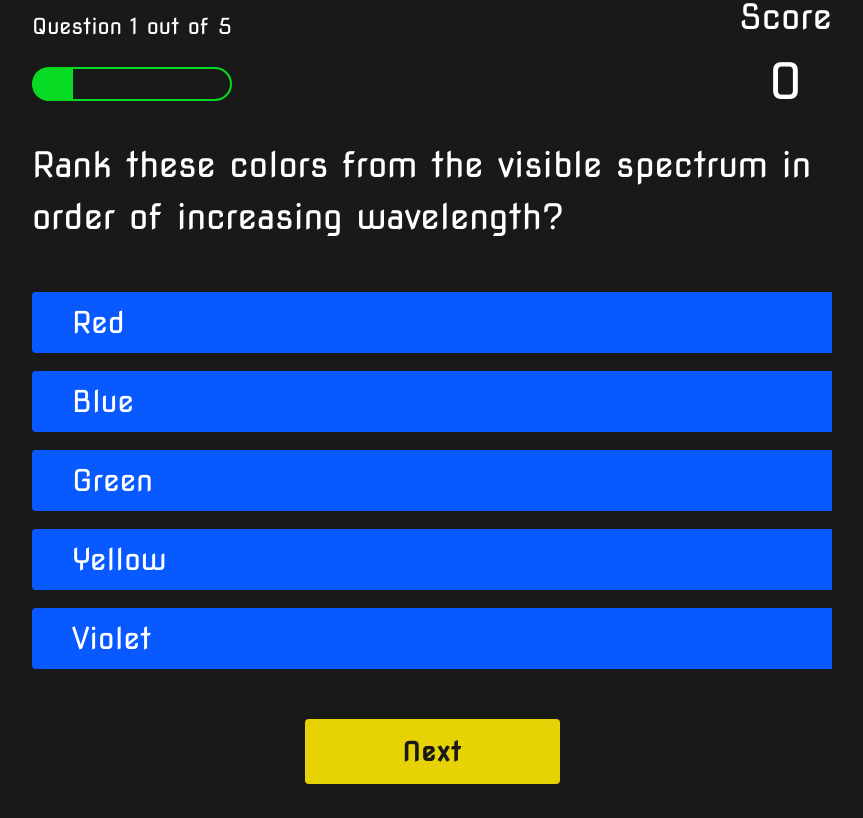
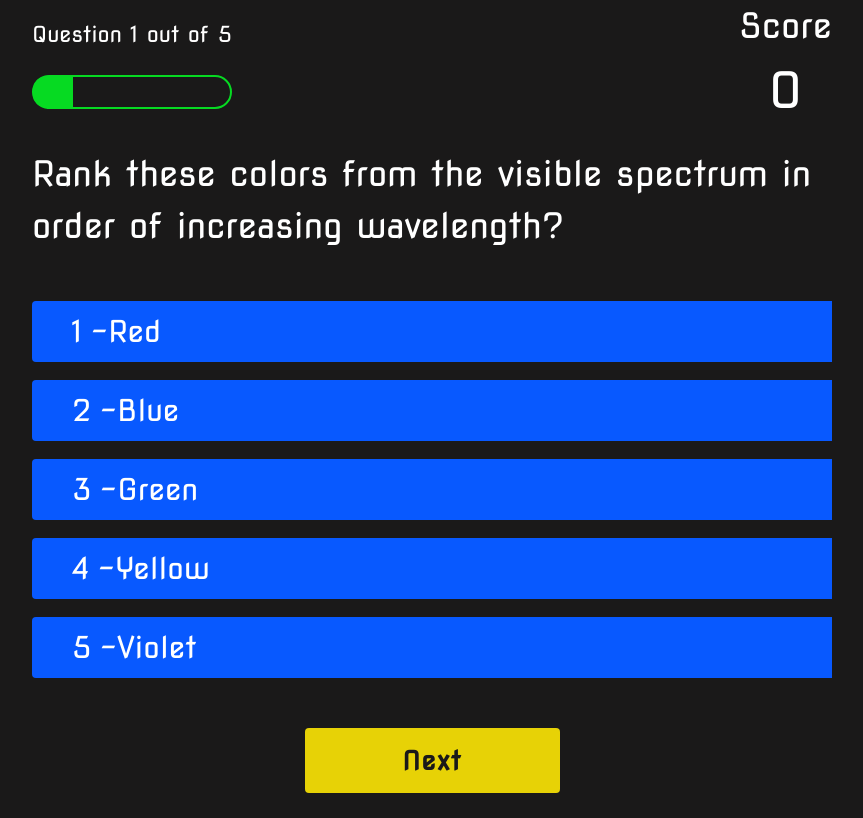
Before and after one commit to YahiaJouini/Rank-it, a React (Vite) app: page /play in a window 1280 px wide. Shown: the whole page, without its empty margins (208-1071 px from the left). Built offline with nearby package versions, Linux system fonts and the light colour scheme.

Commit message:
adding drag and drop

```diff
--- a/package.json
+++ b/package.json
@@ -11,11 +11,13 @@
   },
   "dependencies": {
     "react": "^18.2.0",
+    "react-beautiful-dnd": "^13.1.1",
     "react-dom": "^18.2.0",
     "react-router-dom": "^6.19.0"
   },
   "devDependencies": {
     "@types/react": "^18.2.15",
+    "@types/react-beautiful-dnd": "^13.1.7",
     "@types/react-dom": "^18.2.7",
     "@typescript-eslint/eslint-plugin": "^6.0.0",
     "@typescript-eslint/parser": "^6.0.0",
--- a/src/components/Options.tsx
+++ b/src/components/Options.tsx
@@ -1,21 +1,24 @@
+import { DragDropContext, Droppable, Draggable } from "react-beautiful-dnd"
 type optionType = {
-    options : {
-        option: string;
-    rank: number;
+    options: {
+        option: string
+        rank: number
+        id: number
     }[]
-    clicked:boolean
+    clicked: boolean
+    HandleDrag:any
 }
-export default function Options({options,clicked}:optionType) {
-    if(clicked) {
+export default function Options({ options, clicked, HandleDrag }: optionType) {
+    if (clicked) {
         return (
-            options.map((option,idx) => {
-                const styles= {
-                    backgroundColor : idx+1===option.rank ? "#06da22" : '#dd1011'
+            options.map((option, idx) => {
+                const styles = {
+                    backgroundColor: idx + 1 === option.rank ? "#06da22" : '#dd1011',
+                    cursor: "not-allowed"
                 }
                 return (
-                    <div style={styles} key={idx}  className="w-ful mb-[18px] flex items-center p-2 pl-10
-                    rounded-l hover:scale-[1.02] cursor-pointer transition-all">
-
+                    <div style={styles} key={idx} className="w-ful mb-[18px] flex items-center p-2 pl-10
+                    rounded-l">
                         <h1 className="text-white text-[30px]">{option.option}</h1>
 
                     </div>
@@ -24,14 +27,32 @@ export default function Options({options,clicked}:optionType) {
         )
     }
     return (
-        options.map((option,idx) => {
-            return (
-                <div key={idx}  className="w-ful mb-[18px] bg-main flex items-center p-2 pl-10
-                rounded-l hover:scale-[1.02] cursor-pointer transition-all">
-                    <h1 className="text-white text-[30px]">{option.option}</h1>
-                </div>
-            )
-        })
+        <DragDropContext onDragEnd={HandleDrag}>
+            <Droppable droppableId="ROOT" type="group">
+                {(provided) => (
+                    <div {...provided.droppableProps} ref={provided.innerRef}>
+                        {options.map((option, idx) => (
+                            <Draggable draggableId={String(option.id)} key={idx} index={idx}>
+                                {
+                                    (provided) => (
+
+                                        <div {...provided.dragHandleProps} {...provided.draggableProps} ref={provided.innerRef}
+                                            className="w-ful mb-[18px] bg-main flex items-center p-2 pl-10
+                                    rounded-l hover:scale-[1.02] cursor-pointer transition-all">
+
+                                            <h1 className="text-white text-[30px]"><span className="mr-2">{idx + 1}</span>-{option.option}</h1>
+
+                                        </div>
+                                    )
+                                }
+                            </Draggable>
+
+                        )
+                        )}
+                    </div>
+                )}
+            </Droppable>
+        </DragDropContext>
     )
 
 }
--- a/src/components/Play.tsx
+++ b/src/components/Play.tsx
@@ -5,17 +5,9 @@ import Options from "./Options"
 import EndPage from "../components/EndPage"
 
 
+
 import { useState, useRef } from "react"
 
-
-type currentType = {
-  question: string;
-  id: number;
-  options: {
-    option: string;
-    rank: number;
-  }[];
-}
 
 
 export default function Play() {
@@ -24,11 +16,10 @@ export default function Play() {
   const [index, setIndex] = useState(0)
   const [clicked,setClicked] = useState(false)
   const [end,setEnd] = useState(false)
-
+  const [data,setData] = useState(Quizdata[index])
 
 
   const correct = useRef(0)
-  const current: currentType = Quizdata[index]
 
   function correctOrder(arr : any) {
     for (let i=0 ; i<arr.length ; i++) {
@@ -42,8 +33,8 @@ export default function Play() {
   function HandleClick() {
     setClicked(true)
     setTimeout(() => {
-      if(correctOrder(current.options)) {
-        correct.current=correct.current+1
+      if(correctOrder(data.options)) {
+        correct.current+=1
       }
 
       if(index<Quizdata.length-1) {
@@ -60,12 +51,31 @@ export default function Play() {
     setEnd(false)
     setClicked(false)
   }
+
+  function HandleDrag(results:any) {
+    const {source , destination} = results
+    const sourceIndex=source.index
+    const destinationIndex=destination.index
+    if(source.index===destination.index) {return;}
+    const reOrder=[...data.options];
+    const [removed]=reOrder.splice(sourceIndex,1)
+    console.log(removed)
+    console.log(reOrder)
+
+
+
+
+  }
+
+
+
   if(!end) {
     return (
-      <div className="w-[800px]">
+
+      <div className="w-[800px] h-[800px]">
         <PlayInfo index={index + 1} length={Quizdata.length} score={correct.current * 100} />
-        <Question question={current.question} />
-        <Options clicked={clicked} options={current.options} />
+        <Question question={data.question} />
+        <Options HandleDrag={HandleDrag} clicked={clicked} options={data.options} />
         <div className="flex justify-center mt-[50px]">
           <button disabled={clicked } onClick={HandleClick} className="btn rounded bg-second">Next</button>
         </div>
--- a/src/components/Question.tsx
+++ b/src/components/Question.tsx
@@ -1,5 +1,5 @@
 export default function Question({question} : {question:string}) {
   return (
-    <h1 className="txt mb-12">{question}</h1>
+    <h1 className="flex items-center h-[105px] txt mb-12">{question}</h1>
   )
 }
--- a/src/data/Quizdata.tsx
+++ b/src/data/Quizdata.tsx
@@ -1,67 +1,68 @@
 
 type QuizdataType = {
-    question:string
-    id:number
-    options:{
-        option:string
-        rank:number
+  question: string
+  id: number
+  options: {
+    option: string
+    rank: number
+    id: number
   }[]
 }[]
 
-export const Quizdata:QuizdataType= [
+export const Quizdata: QuizdataType = [
   {
-      id : 1,
+    id: 1,
     question: "Rank these colors from the visible spectrum in order of increasing wavelength?",
     options: [
-        { option: "Red", "rank": 2 },
-        { option: "Blue", "rank": 5 },
-        { option: "Green", "rank": 3 },
-        { option: "Yellow", "rank": 4 },
-        { option: "Violet", "rank": 1 }
+      { option: "Red", "rank": 2, id: 1 },
+      { option: "Blue", "rank": 5, id: 2 },
+      { option: "Green", "rank": 3, id: 3 },
+      { option: "Yellow", "rank": 4, id: 4 },
+      { option: "Violet", "rank": 1, id: 5 }
     ]
   },
   {
-      id:2,
+    id: 2,
     question: "Rank these fruits by their water content, from highest to lowest?",
     options: [
-        { option: "Watermelon", "rank": 1 },
-        { option: "Apple", "rank": 3 },
-        { option: "Grape", "rank": 5 },
-        { option: "Banana", "rank": 2 },
-        { option: "Orange", "rank": 4 }
+      { option: "Watermelon", "rank": 1, id: 1 },
+      { option: "Apple", "rank": 3, id: 2 },
+      { option: "Grape", "rank": 5, id: 3 },
+      { option: "Banana", "rank": 2, id: 4 },
+      { option: "Orange", "rank": 4, id: 5 }
     ]
   },
   {
-      id:3,
+    id: 3,
     question: "Rank these numbers in ascending order?",
     options: [
-        { option: "25", "rank": 4 },
-        { option: "10", "rank": 2 },
-        { option: "50", "rank": 5 },
-        { option: "5", "rank": 1 },
-        { option: "30", "rank": 3 }
+      { option: "25", "rank": 4, id: 1 },
+      { option: "10", "rank": 2, id: 2 },
+      { option: "50", "rank": 5, id: 3 },
+      { option: "5", "rank": 1, id: 4 },
+      { option: "30", "rank": 3, id: 5 }
     ]
   },
   {
-      id:4,
+    id: 4,
     question: "Rank these animals by their average lifespan, from shortest to longest?",
     options: [
-        { "option": "Mouse", "rank": 1 },
-        { "option": "Dog", "rank": 2 },
-        { "option": "Elephant", "rank": 3 },
-        { "option": "Turtle", "rank": 4 },
-        { "option": "Parrot", "rank": 5 }
+      { "option": "Mouse", "rank": 1, id: 1 },
+      { "option": "Dog", "rank": 2, id: 2 },
+      { "option": "Elephant", "rank": 3, id: 3 },
+      { "option": "Turtle", "rank": 4, id: 4 },
+      { "option": "Parrot", "rank": 5, id: 5 }
     ]
   },
   {
-      id:5,
+    id: 5,
     question: "Rank these months in chronological order, from the beginning to the end of the year?",
     options: [
-        { option: "January", "rank": 1 },
-        { option: "May", "rank": 3 },
-        { option: "August", "rank": 5 },
-        { option: "October", "rank": 4 },
-        { option: "December", "rank": 2 }
+      { option: "January", "rank": 1, id: 1 },
+      { option: "May", "rank": 3, id: 2 },
+      { option: "August", "rank": 5, id: 3 },
+      { option: "October", "rank": 4, id: 4 },
+      { option: "December", "rank": 2, id: 5 }
     ]
   }
 ]
--- a/src/main.tsx
+++ b/src/main.tsx
@@ -1,10 +1,5 @@
-import React from 'react'
 import ReactDOM from 'react-dom/client'
 import App from './App.tsx'
 import './assets/index.css'
 
-ReactDOM.createRoot(document.getElementById('root')!).render(
-  <React.StrictMode>
-    <App />
-  </React.StrictMode>,
-)
+ReactDOM.createRoot(document.getElementById('root')!).render(<App />)
```
Also changed, not shown: 1 other file (tests, documents, lock files or other folders). Lines whose indentation alone changed are shown as unchanged.
